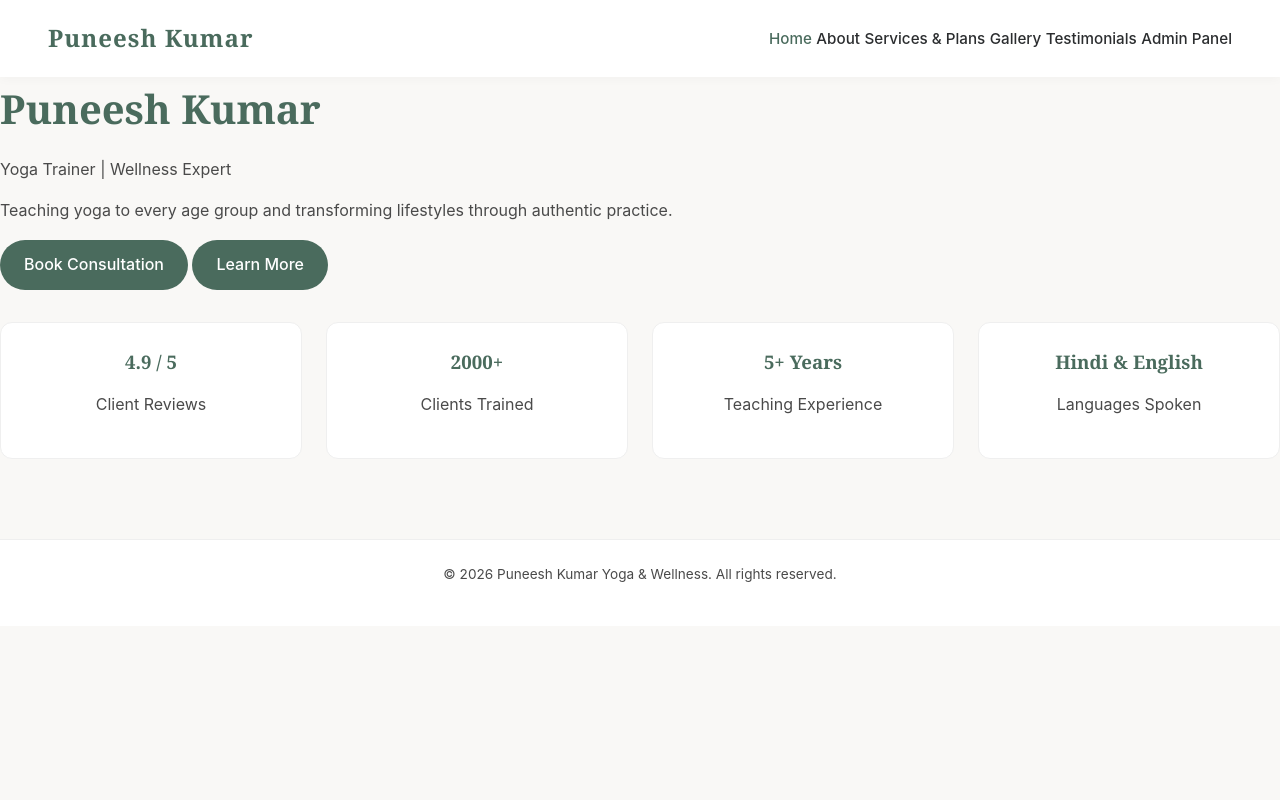
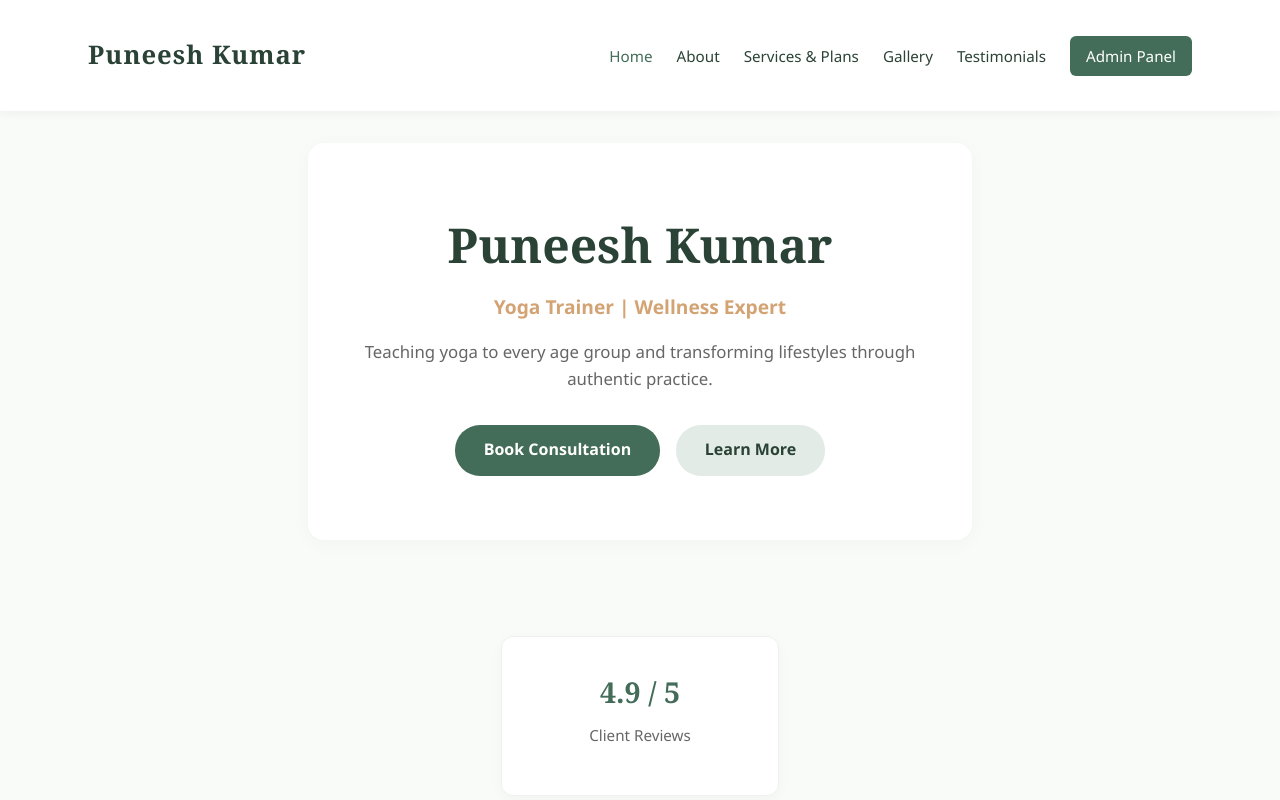
Before and after one commit to Mahendra-singhh/Portfolio, a website: page public/index.html in a window 1280 px wide. Shown: the top 800 px of the page. Drawn offline with Linux system fonts and the light colour scheme; no server answers.

Commit message:
Restored original UI styling, card containers, and button CSS

```diff
--- a/public/css/style.css
+++ b/public/css/style.css
@@ -899,3 +899,239 @@ footer {
         padding: 0.5rem 0.4rem !important;
     }
 }
+/* ==========================================
+   GLOBAL THEME & RESET
+   ========================================== */
+:root {
+    --primary-color: #436d58;
+    --primary-hover: #325342;
+    --accent-color: #d4a373;
+    --text-dark: #2b4336;
+    --text-muted: #666666;
+    --bg-light: #f9fbf9;
+    --card-bg: #ffffff;
+}
+
+* {
+    margin: 0;
+    padding: 0;
+    box-sizing: border-box;
+    font-family: 'Segoe UI', Tahoma, Geneva, Verdana, sans-serif;
+}
+
+body {
+    background-color: var(--bg-light);
+    color: var(--text-dark);
+    line-height: 1.6;
+}
+
+/* ==========================================
+   HEADER & NAVIGATION
+   ========================================== */
+.navbar {
+    background-color: #ffffff;
+    box-shadow: 0 2px 10px rgba(0, 0, 0, 0.05);
+    position: sticky;
+    top: 0;
+    z-index: 1000;
+    padding: 1rem 2rem;
+}
+
+.nav-container {
+    max-width: 1200px;
+    margin: 0 auto;
+    display: flex;
+    justify-content: space-between;
+    align-items: center;
+}
+
+.logo {
+    font-size: 1.6rem;
+    font-weight: 700;
+    color: var(--text-dark);
+    text-decoration: none;
+    font-family: 'Georgia', serif;
+}
+
+.nav-menu {
+    display: flex;
+    align-items: center;
+    gap: 1.5rem;
+}
+
+.nav-menu a {
+    text-decoration: none;
+    color: var(--text-dark);
+    font-weight: 500;
+    font-size: 0.95rem;
+    transition: color 0.2s ease;
+}
+
+.nav-menu a:hover,
+.nav-menu a.active {
+    color: var(--primary-color);
+}
+
+.admin-btn {
+    background-color: var(--primary-color);
+    color: #ffffff !important;
+    padding: 0.5rem 1rem;
+    border-radius: 6px;
+    transition: background 0.2s ease;
+}
+
+.admin-btn:hover {
+    background-color: var(--primary-hover) !important;
+}
+
+.menu-toggle {
+    display: none;
+}
+
+/* ==========================================
+   HERO SECTION
+   ========================================== */
+.hero-section {
+    max-width: 1200px;
+    margin: 2rem auto;
+    padding: 4rem 2rem;
+    background: #ffffff;
+    border-radius: 16px;
+    box-shadow: 0 4px 20px rgba(0, 0, 0, 0.03);
+    text-align: center;
+}
+
+.hero-content h1 {
+    font-size: 3rem;
+    color: var(--text-dark);
+    font-family: 'Georgia', serif;
+    margin-bottom: 0.5rem;
+}
+
+.subtitle {
+    font-size: 1.2rem;
+    color: var(--accent-color);
+    font-weight: 600;
+    margin-bottom: 1rem;
+}
+
+.tagline {
+    font-size: 1.05rem;
+    color: var(--text-muted);
+    max-width: 600px;
+    margin: 0 auto 2rem auto;
+}
+
+.hero-buttons {
+    display: flex;
+    justify-content: center;
+    gap: 1rem;
+}
+
+.btn {
+    display: inline-block;
+    padding: 0.8rem 1.8rem;
+    border-radius: 25px;
+    text-decoration: none;
+    font-weight: 600;
+    transition: all 0.2s ease;
+}
+
+.btn-primary {
+    background-color: var(--primary-color);
+    color: #ffffff;
+}
+
+.btn-primary:hover {
+    background-color: var(--primary-hover);
+}
+
+.btn-secondary {
+    background-color: #e2ebe5;
+    color: var(--text-dark);
+}
+
+.btn-secondary:hover {
+    background-color: #d1e0d6;
+}
+
+/* ==========================================
+   STATS HIGHLIGHTS
+   ========================================== */
+.stats-section {
+    max-width: 1200px;
+    margin: 2rem auto;
+    padding: 0 1rem;
+}
+
+.stats-grid {
+    display: grid;
+    grid-template-columns: repeat(auto-fit, minmax(220px, 1fr));
+    gap: 1.5rem;
+}
+
+.stat-card {
+    background: var(--card-bg);
+    padding: 2rem 1.5rem;
+    border-radius: 12px;
+    text-align: center;
+    box-shadow: 0 4px 15px rgba(0, 0, 0, 0.03);
+    border: 1px solid #f0f0f0;
+}
+
+.stat-card h3 {
+    font-size: 1.8rem;
+    color: var(--primary-color);
+    margin-bottom: 0.5rem;
+}
+
+.stat-card p {
+    color: var(--text-muted);
+    font-size: 0.95rem;
+}
+
+.footer {
+    text-align: center;
+    padding: 2rem;
+    margin-top: 3rem;
+    color: var(--text-muted);
+    font-size: 0.9rem;
+}
+
+/* ==========================================
+   MOBILE RESPONSIVENESS
+   ========================================== */
+@media (max-width: 768px) {
+    .menu-toggle {
+        display: block;
+        font-size: 1.8rem;
+        background: none;
+        border: none;
+        cursor: pointer;
+        color: var(--text-dark);
+    }
+
+    .nav-menu {
+        display: none;
+        flex-direction: column;
+        position: absolute;
+        top: 100%;
+        left: 0;
+        width: 100%;
+        background-color: #ffffff;
+        box-shadow: 0 8px 15px rgba(0, 0, 0, 0.1);
+        padding: 1rem 0;
+    }
+
+    .nav-menu.active {
+        display: flex;
+    }
+
+    .hero-content h1 {
+        font-size: 2rem;
+    }
+
+    .hero-buttons {
+        flex-direction: column;
+    }
+}
```
Also changed, not shown: public/about.html (+1 -0 lines).
